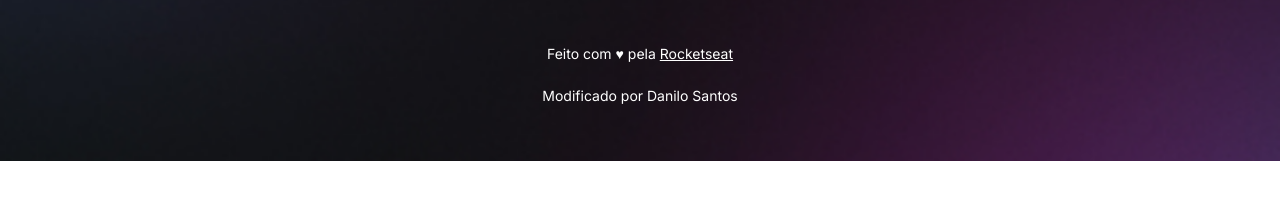
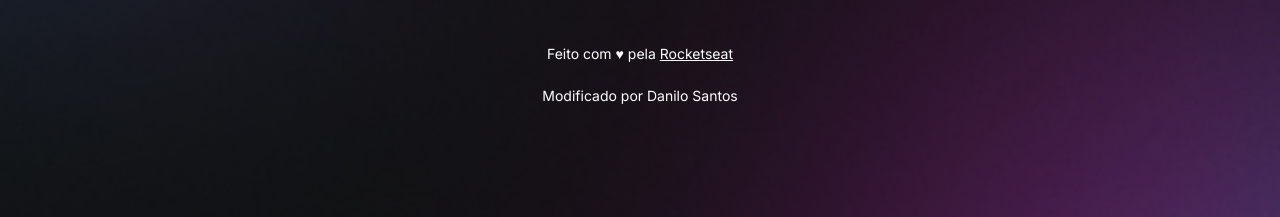
Before and after one commit to DaniloA-S/Primeiro-Projeto, a plain HTML site: page index.html in a window 1280 px wide. Shown: the part 639-856 px from the top of the page. Before the commit the page ends 800 px from the top, so only its background shows below. Drawn offline with Linux system fonts and the light colour scheme.

Commit message:
atualização style.css

```diff
--- a/style.css
+++ b/style.css
@@ -8,6 +8,7 @@ body {
 
   /*background: color image repeat position/size */
   background: var(--bg-url) no-repeat top center/cover;
+  height: 100vh;
 }
 * {
   margin: 0;
@@ -164,3 +165,7 @@ footer {
   text-align: center;
   font-size: 14px;
 }
+/* media queries */
+@media (min-width: 700px) {
+  :root {
+    --bg-url
```
